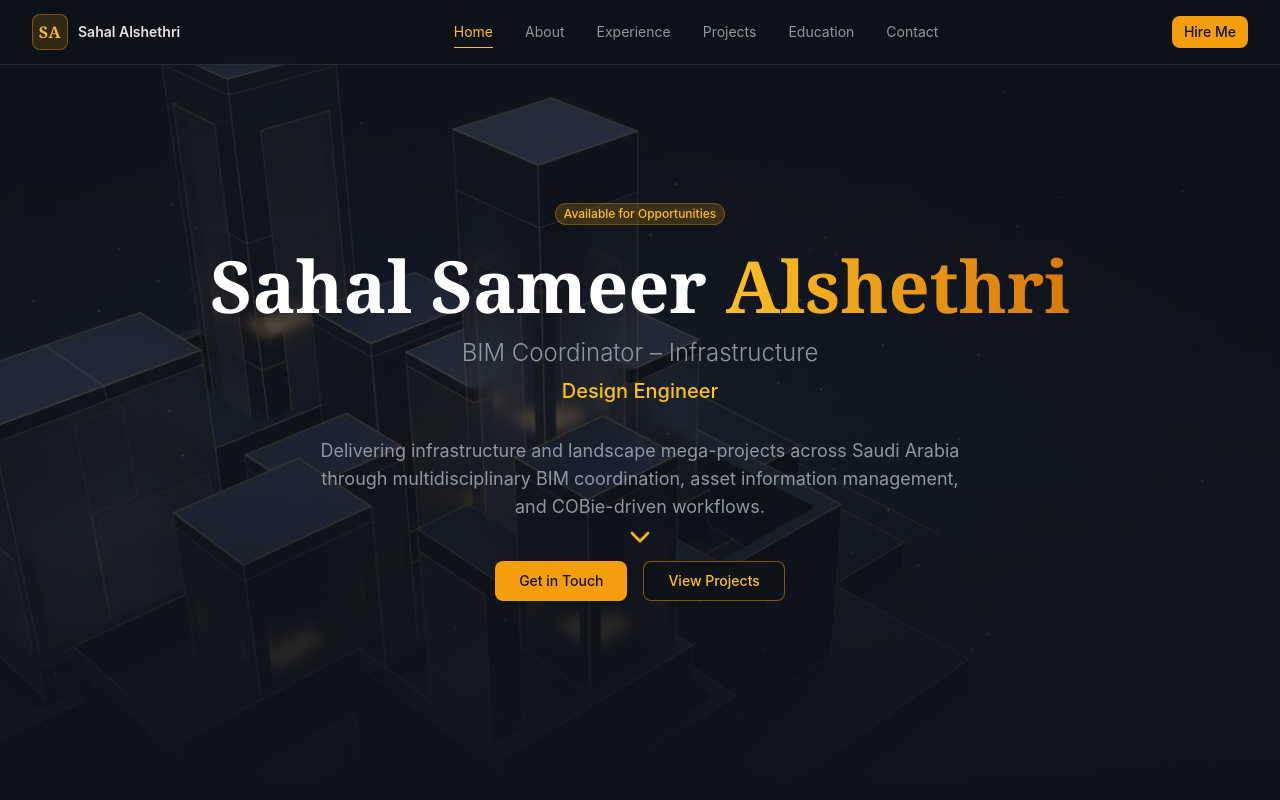
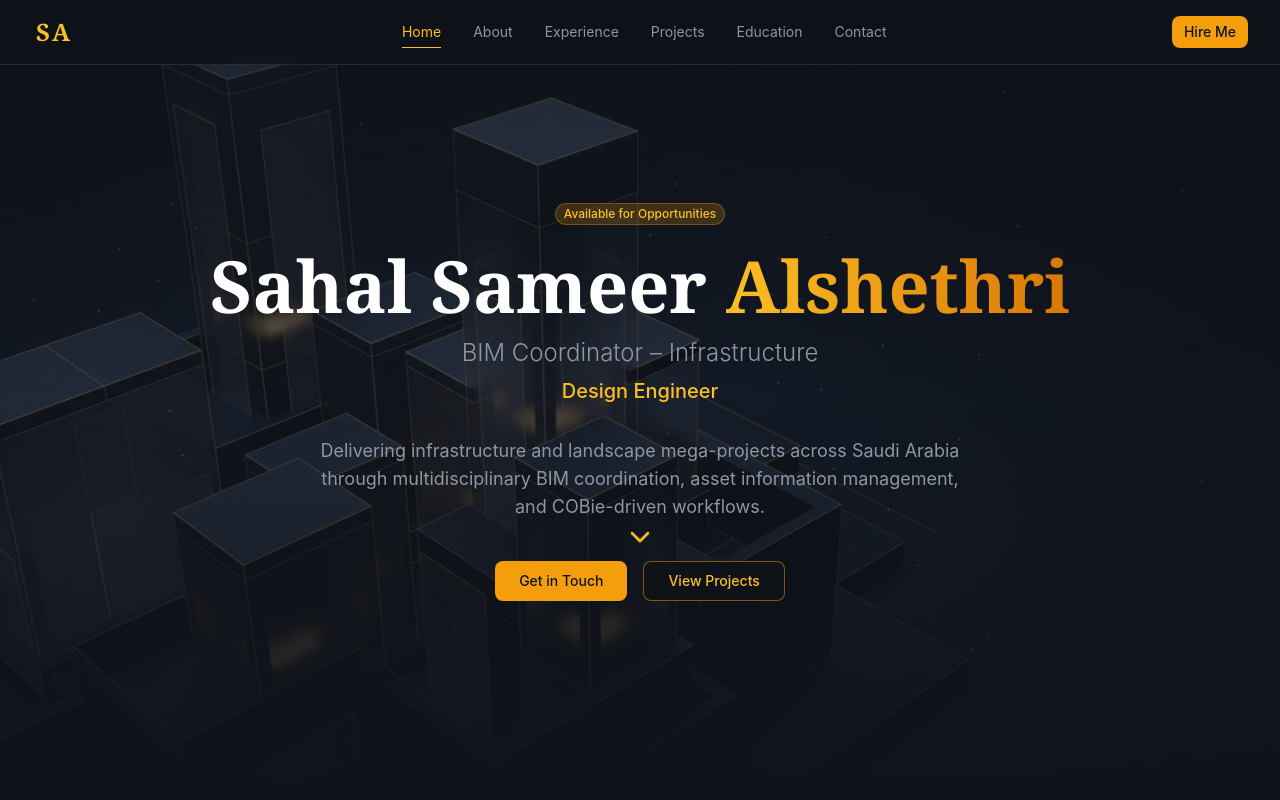
Before and after one commit to xSahal/portfolio-website, a React (Vite) app: page / in a window 1280 px wide. Shown: the top 800 px of the page. Built offline with nearby package versions, Linux system fonts and the light colour scheme.

Commit message:
Simplify nav logo: drop badge box and inline name, keep clean SA text

```diff
--- a/src/App.tsx
+++ b/src/App.tsx
@@ -152,22 +152,17 @@ function App() {
       <nav className="fixed top-0 left-0 right-0 z-50 bg-background/85 backdrop-blur-lg border-b border-white/10">
         <div className="max-w-7xl mx-auto px-4 sm:px-6 lg:px-8">
           <div className="flex items-center justify-between h-16">
-            {/* Logo: anchor with a real visible badge box so it survives
-                aggressive adblocker filters that hide bare text "back-to-top" buttons */}
+            {/* Logo: plain anchor (no aria-label "Back to top" — that exact phrase
+                gets caught by generic adblocker UI filters) */}
             <a
               href="#home"
               onClick={(e) => {
                 e.preventDefault()
                 scrollToSection('home')
               }}
-              className="flex-shrink-0 flex items-center gap-2.5 focus-visible:outline-none focus-visible:ring-2 focus-visible:ring-amber-400/60 rounded-md"
+              className="flex-shrink-0 text-2xl font-bold text-amber-400 font-serif tracking-widest focus-visible:outline-none focus-visible:ring-2 focus-visible:ring-amber-400/60 rounded px-1"
             >
-              <span className="inline-flex items-center justify-center w-9 h-9 rounded-md bg-amber-500/15 border border-amber-500/40 text-amber-400 font-serif font-bold text-base tracking-wider shadow-sm">
-                SA
-              </span>
-              <span className="hidden sm:inline text-sm font-semibold text-foreground/90">
-                Sahal Alshethri
-              </span>
+              SA
             </a>
 
             {/* Desktop nav */}
```
